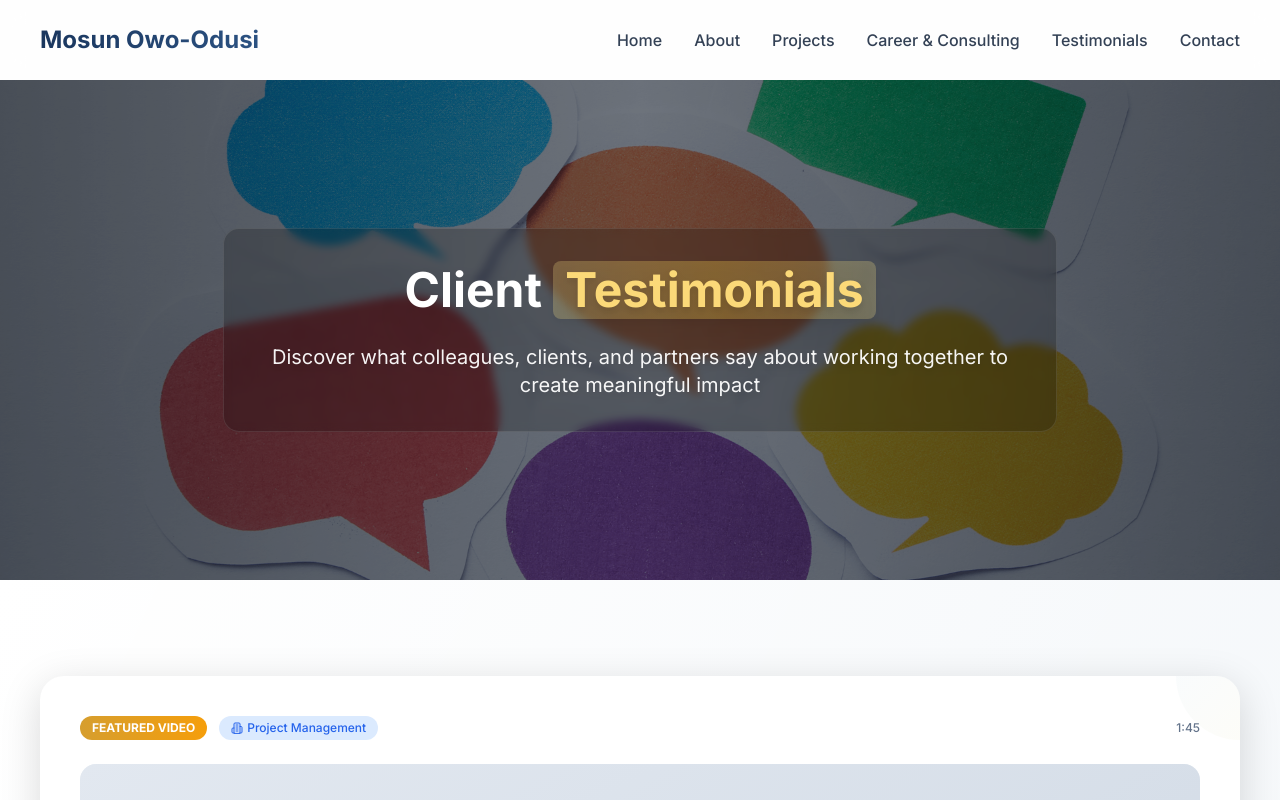
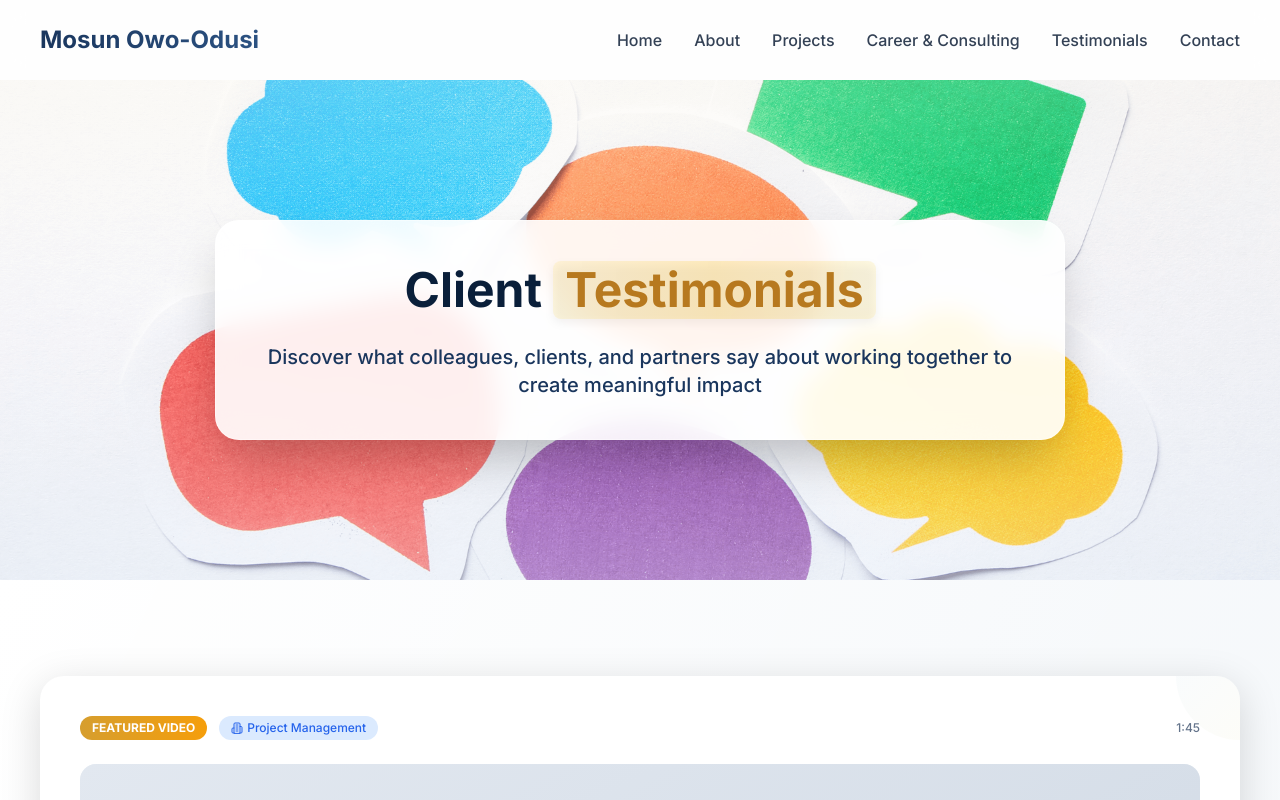
Before and after one commit to Paulkelvin/Mosun-Owo-Odusi, a Next.js app: page /testimonials in a window 1280 px wide. Shown: the top 800 px of the page. Built offline with nearby package versions, Linux system fonts and the light colour scheme.

Commit message:
Replace dark overlay with light, colorful glass effect - preserves vibrancy while ensuring readability

```diff
--- a/app/testimonials/page.tsx
+++ b/app/testimonials/page.tsx
@@ -286,9 +286,9 @@ export default function Testimonials() {
             className="object-cover object-center"
             priority
           />
-          {/* Enhanced overlay for better text readability */}
-          <div className="absolute inset-0 bg-gradient-to-r from-black/60 via-black/40 to-black/60" />
-          <div className="absolute inset-0 bg-primary-900/30" />
+          {/* Light, colorful overlay that enhances rather than darkens */}
+          <div className="absolute inset-0 bg-gradient-to-br from-white/20 via-transparent to-white/10" />
+          <div className="absolute inset-0 bg-gradient-to-t from-primary-50/30 via-transparent to-gold-50/20" />
         </div>
 
         {/* Hero Content Overlay */}
@@ -299,12 +299,12 @@ export default function Testimonials() {
             transition={{ duration: 0.8 }}
             className="text-center max-w-4xl"
           >
-            {/* Text container with background for extra contrast */}
-            <div className="bg-black/20 backdrop-blur-sm rounded-2xl p-8 border border-white/10">
-              <h1 className="text-4xl lg:text-5xl font-bold text-white mb-6 drop-shadow-2xl">
-                Client <HighlightText highlightColor="gold"><span className="text-gold-200 drop-shadow-lg">Testimonials</span></HighlightText>
+            {/* Light, glassy text container that complements the colorful background */}
+            <div className="bg-white/90 backdrop-blur-md rounded-3xl p-10 border border-white/40 shadow-2xl">
+              <h1 className="text-4xl lg:text-5xl font-bold text-primary-900 mb-6">
+                Client <HighlightText highlightColor="gold"><span className="text-gold-600">Testimonials</span></HighlightText>
               </h1>
-              <p className="text-xl text-white max-w-3xl mx-auto drop-shadow-lg opacity-95">
+              <p className="text-xl text-primary-700 max-w-3xl mx-auto font-medium">
                 Discover what colleagues, clients, and partners say about working together to create meaningful impact
               </p>
             </div>
```
